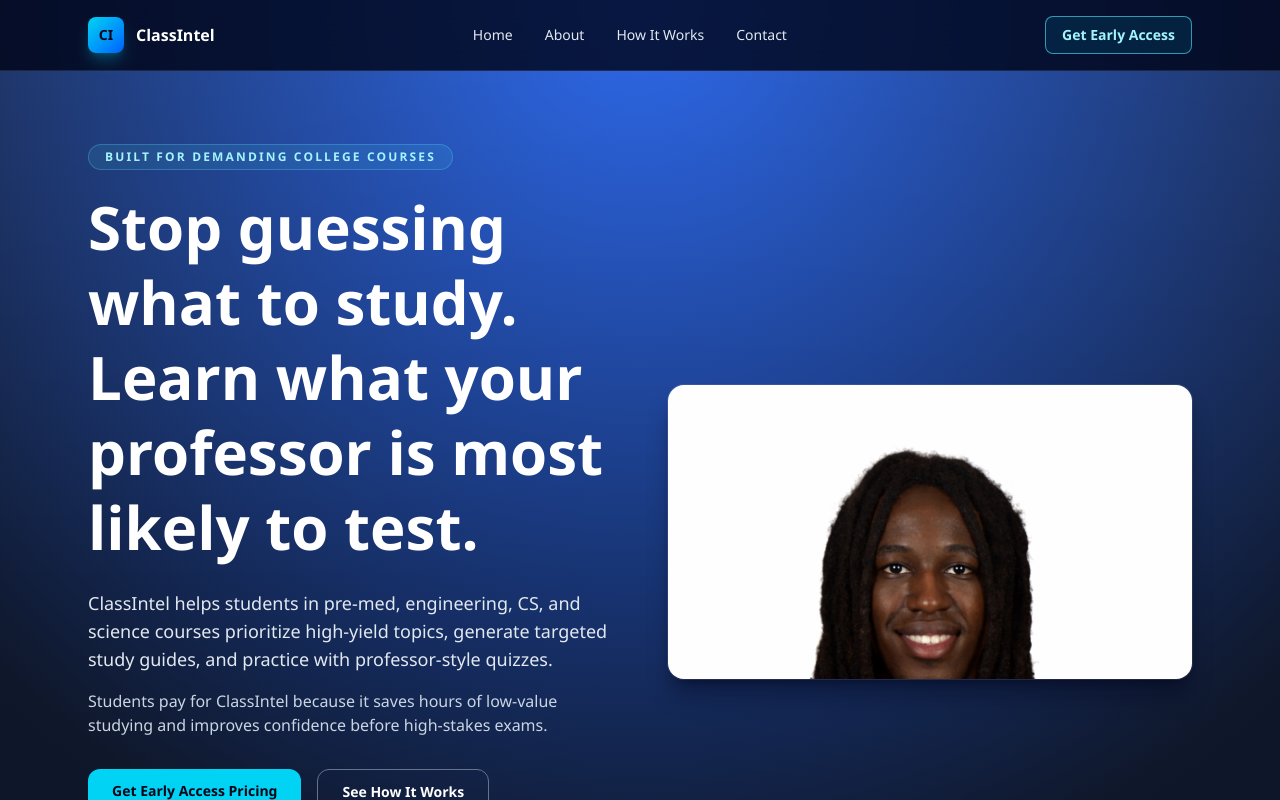
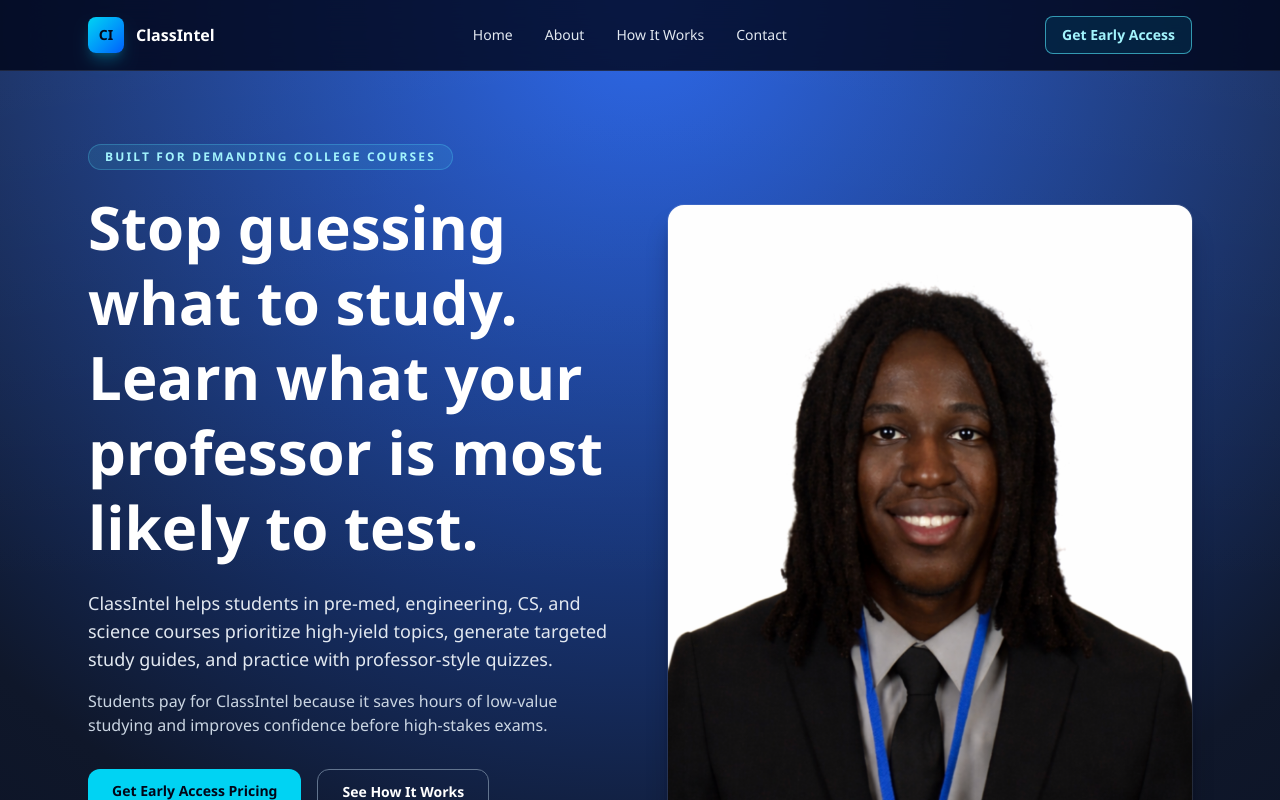
Before and after one commit to heo5057-bit/ClassIntel, a Next.js app: page / in a window 1280 px wide. Shown: the top 800 px of the page. Built offline with nearby package versions, Linux system fonts and the light colour scheme.

Commit message:
Fix portrait framing in home and about sections

```diff
--- a/app/about/page.tsx
+++ b/app/about/page.tsx
@@ -96,8 +96,8 @@
             src="/me-1.png"
             alt="ClassIntel team placeholder"
             fallbackLabel="Team photo placeholder (replace with /me-1.png)"
-            aspectClassName="aspect-[16/9]"
-            imageClassName="object-cover object-top"
+            aspectClassName="aspect-[4/5]"
+            imageClassName="object-cover object-[50%_28%]"
             sizes="100vw"
           />
         </section>
--- a/app/page.tsx
+++ b/app/page.tsx
@@ -75,8 +75,9 @@
             src="/me-1.png"
             alt="Students collaborating with laptops and notes"
             fallbackLabel="Hero image placeholder (replace with /public/me-1.jpg)"
+            aspectClassName="aspect-[4/5]"
             priority
-            imageClassName="object-cover object-top"
+            imageClassName="object-cover object-[50%_28%]"
           />
         </section>
 
```
